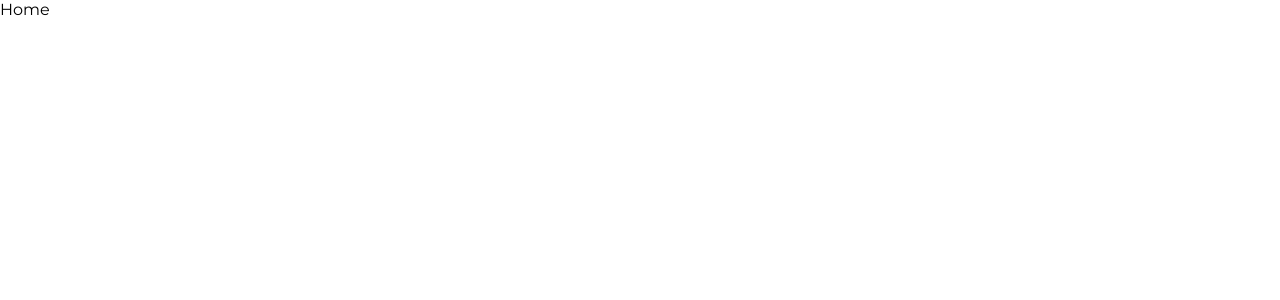
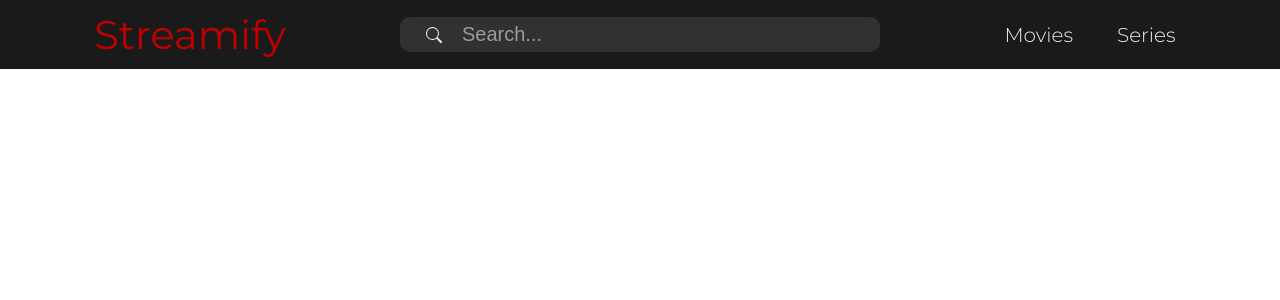
Before and after one commit to danielkaszman/Streaming, a React (Create React App) app in the folder client/: page / in a window 1280 px wide. Shown: the top 300 px of the page. Built offline with nearby package versions, Linux system fonts and the light colour scheme.

Commit message:
navbar added

```diff
--- a/client/package.json
+++ b/client/package.json
@@ -10,6 +10,8 @@
     "axios": "^0.27.2",
     "react": "^18.2.0",
     "react-dom": "^18.2.0",
+    "react-icon": "^1.0.0",
+    "react-icons": "^4.4.0",
     "react-router-dom": "^6.4.1",
     "react-scripts": "5.0.1",
     "styled-components": "^5.3.6",
--- a/client/src/App.js
+++ b/client/src/App.js
@@ -1,11 +1,12 @@
 import { Routes, Route } from "react-router-dom";
 import LoginPage from "./Pages/LoginPage";
 import RegistratePage from "./Pages/RegistratePage";
+import Home from "./Pages/Home";
 
 function App() {
   return (
     <Routes>
-      <Route path="/" element={"Home"} />
+      <Route path="/" element={<Home />} />
       <Route path="/registrate" element={<RegistratePage />} />
       <Route path="/login" element={<LoginPage />} />
     </Routes>
--- /dev/null
+++ b/client/src/Components/Navbar.jsx
@@ -0,0 +1,114 @@
+import React from "react";
+import styled from "styled-components";
+import { BsSearch } from "react-icons/bs";
+
+function Navbar() {
+  return (
+    <Container>
+      <Left>
+        <h1>Streamify</h1>
+      </Left>
+      <Middle>
+        <Search>
+          <Icon>
+            <BsSearch />
+          </Icon>
+          <input type="text" placeholder="Search..." />
+        </Search>
+      </Middle>
+      <Right>
+        <a href="">Movies</a>
+        <a href="">Series</a>
+      </Right>
+    </Container>
+  );
+}
+
+export default Navbar;
+
+const Container = styled.nav`
+  display: flex;
+  align-items: center;
+  position: fixed;
+  padding: 10px 40px;
+  top: 0;
+  right: 0;
+  left: 0;
+  background-color: rgb(26, 26, 26);
+`;
+
+const Left = styled.div`
+  display: flex;
+  justify-content: center;
+  align-items: center;
+  flex: 1;
+
+  h1 {
+    color: rgb(192, 0, 0);
+    font-weight: 400;
+    font-size: 40px;
+  }
+`;
+
+const Middle = styled.div`
+  display: flex;
+  justify-content: center;
+  align-items: center;
+  flex: 2;
+`;
+
+const Icon = styled.div`
+  display: flex;
+  justify-content: center;
+  align-items: center;
+
+  padding-inline: 20px;
+  color: rgb(240, 240, 240);
+`;
+
+const Search = styled.div`
+  display: flex;
+  align-items: center;
+
+  padding: 6px 6px;
+  background-color: rgb(49, 49, 49);
+  border-radius: 10px;
+  width: 80%;
+
+  input {
+    font-weight: 200;
+    font-size: 20px;
+    width: 100%;
+    border: none;
+    color: rgb(240, 240, 240);
+    background-color: transparent;
+
+    ::placeholder {
+      color: rgb(155, 155, 155);
+    }
+
+    :focus {
+      outline: none;
+    }
+  }
+`;
+
+const Right = styled.div`
+  display: flex;
+  justify-content: center;
+  align-items: center;
+  flex: 1;
+
+  a {
+    margin-inline: 20px;
+    font-weight: 300;
+    font-size: 20px;
+    color: rgb(240, 240, 240);
+    border: 2px solid transparent;
+    transition: all 250ms;
+
+    :hover {
+      border-bottom: 2px solid rgb(192, 0, 0);
+    }
+  }
+`;
--- a/client/src/Components/StyledComponents/Styled_Components.jsx
+++ b/client/src/Components/StyledComponents/Styled_Components.jsx
@@ -22,7 +22,7 @@ export const Content = styled.div`
   width: 400px;
   padding: 50px 50px;
   background-color: rgba(0, 0, 0, 0.7);
-  backdrop-filter: blur(3px);
+  backdrop-filter: blur(5px);
   border-radius: 30px;
 `;
 
@@ -54,7 +54,7 @@ export const Button = styled.button`
   width: 100%;
   font-size: 18px;
   font-weight: 400;
-  background-color: #c00000;
+  background-color: rgb(192, 0, 0);
   color: white;
   border: none;
   border-radius: 10px;
@@ -66,7 +66,7 @@ export const Button = styled.button`
   }
 
   :active {
-    background-color: #8a0000;
+    background-color: rgb(138, 0, 0);
   }
 
   :disabled {
--- a/client/src/Pages/Home.jsx
+++ b/client/src/Pages/Home.jsx
@@ -0,0 +1,8 @@
+import React from "react";
+import Navbar from "../Components/Navbar";
+
+function Home() {
+  return <Navbar />;
+}
+
+export default Home;
--- a/client/src/Pages/RegistratePage.jsx
+++ b/client/src/Pages/RegistratePage.jsx
@@ -10,6 +10,7 @@ import {
 } from "../Components/StyledComponents/Styled_Components";
 
 function RegistratePage() {
+  const [name, setName] = useState();
   const [email, setEmail] = useState();
   const [password, setPassword] = useState();
   const [repeatPassword, setRepeatPassword] = useState();
@@ -18,6 +19,13 @@ function RegistratePage() {
     <Container>
       <Content>
         <Cim>Registrate</Cim>
+        <Input
+          type={"text"}
+          placeholder={"Name"}
+          onInput={(e) => {
+            setName(e.target.value);
+          }}
+        />
         <Input
           type={"text"}
           placeholder={"Email"}
@@ -41,6 +49,7 @@ function RegistratePage() {
         />
         <Button
           disabled={
+            !name ||
             !email ||
             !password ||
             !repeatPassword ||
```
Also changed, not shown: 1 other file (tests, documents, lock files or other folders).
